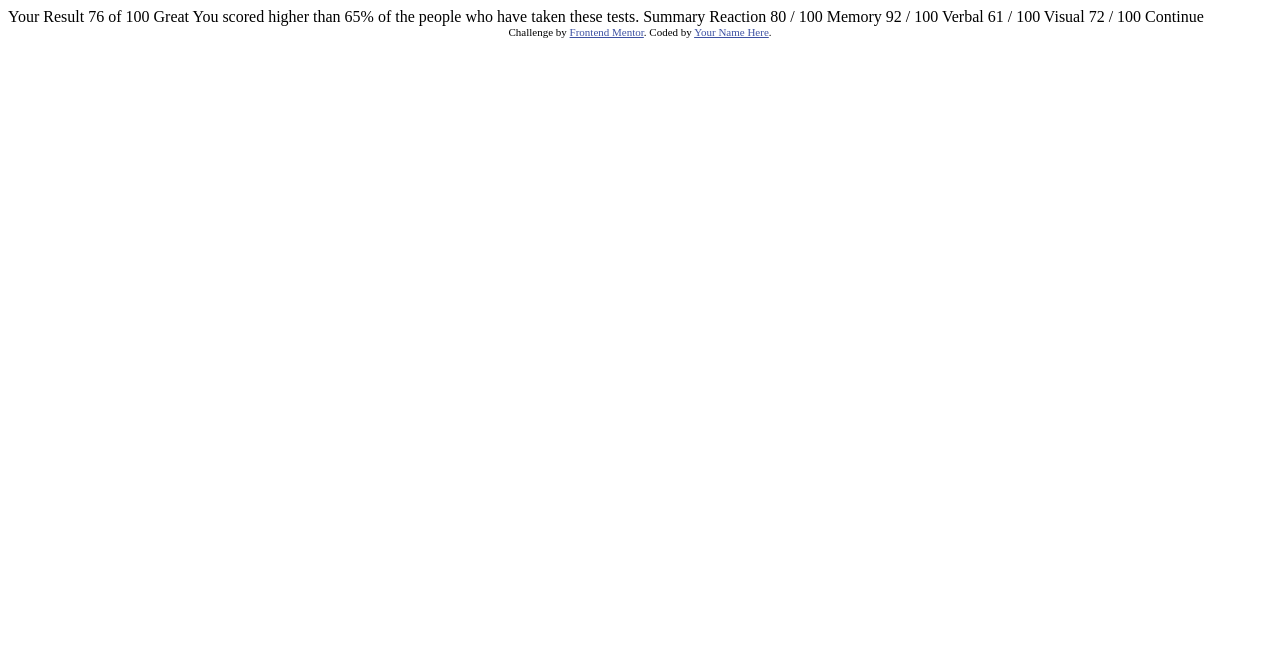
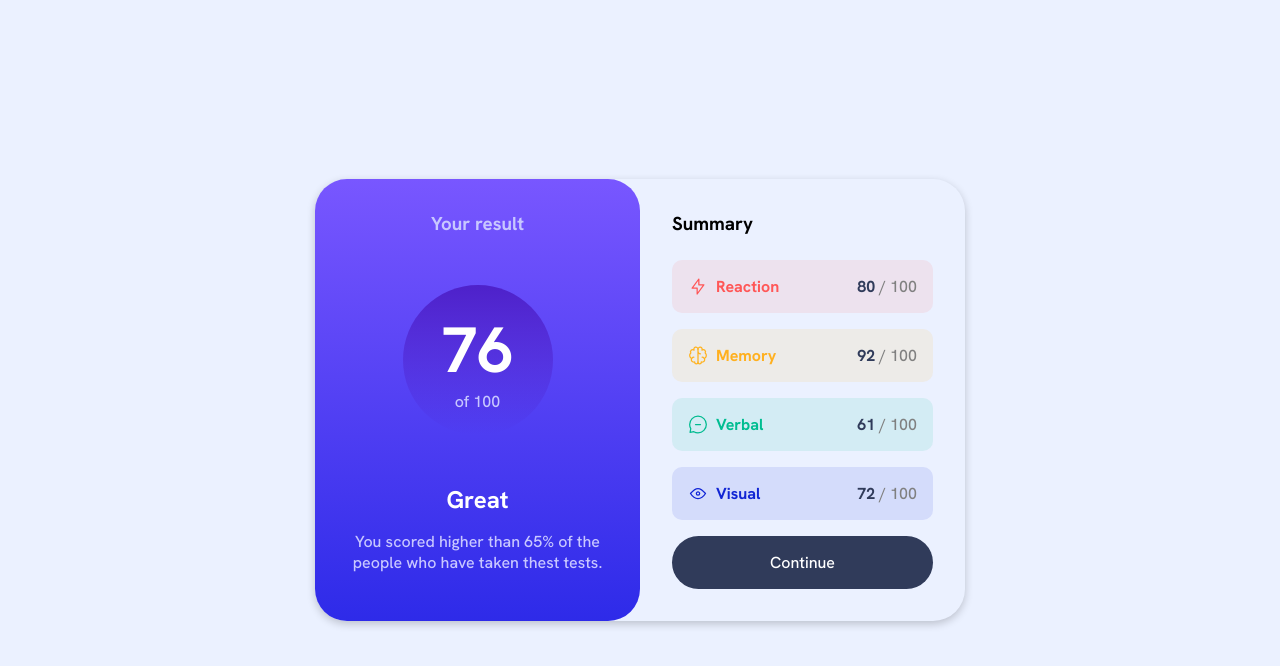
Before and after one commit to David-HDZ/Frontend-Mentor, a plain HTML site: page results-summary-component/withoutFramework/index.html in a window 1280 px wide. Drawn offline with Linux system fonts and the light colour scheme.

Commit message:
Add: :bookmark: version without frameworks

```diff
--- a/results-summary-component/withoutFramework/index.html
+++ b/results-summary-component/withoutFramework/index.html
@@ -3,45 +3,75 @@
 <head>
   <meta charset="UTF-8">
   <meta name="viewport" content="width=device-width, initial-scale=1.0"> <!-- displays site properly based on user's device -->
-
-  <link rel="icon" type="image/png" sizes="32x32" href="./assets/images/favicon-32x32.png">
-
+  <link rel="icon" type="image/png" sizes="32x32" href="../assets/images/favicon-32x32.png">
+  <link rel="stylesheet" href="./styles.css">
   <title>Frontend Mentor | Results summary component</title>
-
-  <!-- Feel free to remove these styles or customise in your own stylesheet 👍 -->
-  <style>
-    .attribution { font-size: 11px; text-align: center; }
-    .attribution a { color: hsl(228, 45%, 44%); }
-  </style>
 </head>
 <body>
 
-  Your Result
-  76
-  of 100
+  <div class="card">
 
-  Great
-  You scored higher than 65% of the people who have taken these tests.
+    <section class="result">
 
-  Summary
+      <h3 class="top">Your result</h3>
 
-  Reaction
-  80 / 100
+      <div class="circle">
+        <h3>76</h3>
+        <p>of 100</p>
+      </div>
 
-  Memory
-  92 / 100
+      <div class="description">
+        <h3>Great</h3>
+        <p>You scored higher than 65% of the people who have taken thest tests.</p>
+      </div>
 
-  Verbal
-  61 / 100
+    </section>
 
-  Visual
-  72 / 100
+    <section class="summary">
 
-  Continue
+      <h3>Summary</h3>
 
-  <div class="attribution">
-    Challenge by <a href="https://www.frontendmentor.io?ref=challenge" target="_blank">Frontend Mentor</a>.
-    Coded by <a href="#">Your Name Here</a>.
+      <div class="categories">
+
+        <div class="category">
+          <div class="title">
+            <img src="../assets/images/icon-reaction.svg" alt="rea">
+            <b>Reaction</b>
+          </div>
+            <p><b>80</b> / 100</p>
+        </div>
+
+        <div class="category">
+          <div class="title">
+            <img src="../assets/images/icon-memory.svg" alt="rea">
+            <b>Memory</b>
+          </div>
+            <p><b>92</b> / 100</p>
+        </div>
+
+        <div class="category">
+          <div class="title">
+            <img src="../assets/images/icon-verbal.svg" alt="rea">
+            <b>Verbal</b>
+          </div>
+            <p><b>61</b> / 100</p>
+        </div>
+
+        <div class="category">
+          <div class="title">
+            <img src="../assets/images/icon-visual.svg" alt="rea">
+            <b>Visual</b>
+          </div>
+            <p><b>72</b> / 100</p>
+        </div>
+
+        <button class="btn">
+          Continue
+        </button>
+      </div>
+
+    </section>
+
   </div>
 </body>
 </html>
--- /dev/null
+++ b/results-summary-component/withoutFramework/styles.css
@@ -0,0 +1,193 @@
+
+@import url('https://fonts.googleapis.com/css2?family=Hanken+Grotesk:wght@500;700;800&display=swap');
+/* - Mobile: 375px
+- Desktop: 1440px */
+
+/* Colors */
+
+:root {
+  --Light-red: hsl(0, 100%, 67%);
+  --Orangey-yellow: hsl(39, 100%, 56%);
+  --Green-teal: hsl(166, 100%, 37%);
+  --Cobalt-blue: hsl(234, 85%, 45%);
+
+
+  --Light-slate-blue: hsl(252, 100%, 67%);
+  --Light-royal-blue: hsl(241, 81%, 54%);
+
+  --Violet-blue: hsla(256, 72%, 46%, 1);
+  --Persian-blue: hsla(241, 72%, 46%, 0);
+
+
+  --White: hsl(0, 0%, 100%);
+  --Pale-blue: hsl(221, 100%, 96%);
+  --Light-lavender: hsl(241, 100%, 89%);
+  --Dark-gray-blue: hsl(224, 30%, 27%);
+}
+
+* {
+  margin: 0;
+  padding: 0;
+  box-sizing: border-box;
+  font-family: 'Hanken Grotesk', sans-serif;
+}
+
+body {
+  background-color: var(--Pale-blue);
+  min-height: 100vh;
+}
+
+.result {
+  border-radius: 0 0 2rem 2rem;
+  background: linear-gradient(var(--Light-slate-blue), var(--Light-royal-blue));
+  display: flex;
+  flex-direction: column;
+  justify-content: space-around;
+  align-items: center;
+  text-align: center;
+  color: var(--White);
+  padding: 1.5rem 2rem;
+}
+
+.top {
+  color: var(--Light-lavender);
+  margin-bottom: 2rem;
+}
+
+.circle {
+  width: 150px;
+  height: 150px;
+  border-radius: 50%;
+  display: flex;
+  flex-direction: column;
+  justify-content: center;
+  background: linear-gradient(var(--Violet-blue), var(--Persian-blue));
+  margin-bottom: 2rem;
+}
+
+.circle h3 {
+  font-size: 4rem;
+}
+
+.circle p {
+  color: var(--Light-lavender);
+}
+
+.description {
+  margin-bottom: 1rem;
+}
+
+.description h3 {
+  font-size: 1.5rem;
+  margin-bottom: 1rem;
+}
+
+.description p {
+  width: 250px;
+  color: var(--Light-lavender);
+}
+
+.summary {
+  padding: 2rem 2rem;
+}
+
+.summary h3 {
+  margin-bottom: 1.5rem;
+}
+
+.categories {
+  display: flex;
+  flex-direction: column;
+  gap: 1rem;
+}
+
+.category {
+  display: flex;
+  justify-content: space-between;
+  padding: 1rem 1rem;
+  border-radius: 10px;
+}
+
+.category p {
+  color: gray;
+}
+
+.category p b {
+  color: var(--Dark-gray-blue);
+}
+
+.title {
+  display: flex;
+  gap: 0.5rem;
+}
+
+.categories .category:nth-child(1){
+  background-color: hsla(0, 100%, 67%, 0.1);
+}
+
+.categories .category:nth-child(1) .title{
+  color: var(--Light-red);
+}
+
+.categories .category:nth-child(2){
+  background-color: hsla(39, 100%, 56%, 0.1);
+}
+
+.categories .category:nth-child(2) .title{
+  color: var(--Orangey-yellow);
+}
+
+.categories .category:nth-child(3){
+  background-color: hsla(166, 100%, 37%, 0.1);
+}
+
+.categories .category:nth-child(3) .title{
+  color: var(--Green-teal);
+}
+
+.categories .category:nth-child(4){
+  background-color: hsla(234, 85%, 45%, 0.1);
+}
+
+.categories .category:nth-child(4) .title{
+  color: var(--Cobalt-blue);
+}
+
+.btn {
+  border: none;
+  border-radius: 30px;
+  padding: 1rem 0;
+  background-color: var(--Dark-gray-blue);
+  color: var(--White);
+  font-size: 1rem;
+  cursor: pointer;
+}
+
+.btn:hover {
+  background: linear-gradient(var(--Light-slate-blue), var(--Light-royal-blue));
+}
+
+@media screen and (min-width: 700px) {
+
+  body {
+    display: flex;
+    align-items: center;
+    justify-content: center;
+  }
+
+  .card {
+    box-shadow: rgba(0, 0, 0, 0.2) 0px 3px 8px;
+    border-radius: 2rem;
+    width: 650px;
+    display: flex;
+  }
+
+  .summary {
+    width: 50%;
+  }
+
+  .result {
+    border-radius: 2rem;
+    width: 50% ;
+  }
+}
```
Also changed, not shown: results-summary-component/assets/fonts/HankenGrotesk-VariableFont_wght.ttf (deleted), results-summary-component/assets/fonts/README.txt (deleted), results-summary-component/assets/fonts/static/HankenGrotesk-Bold.ttf (deleted), results-summary-component/assets/fonts/static/HankenGrotesk-ExtraBold.ttf (deleted), results-summary-component/assets/fonts/static/HankenGrotesk-Medium.ttf (deleted).
